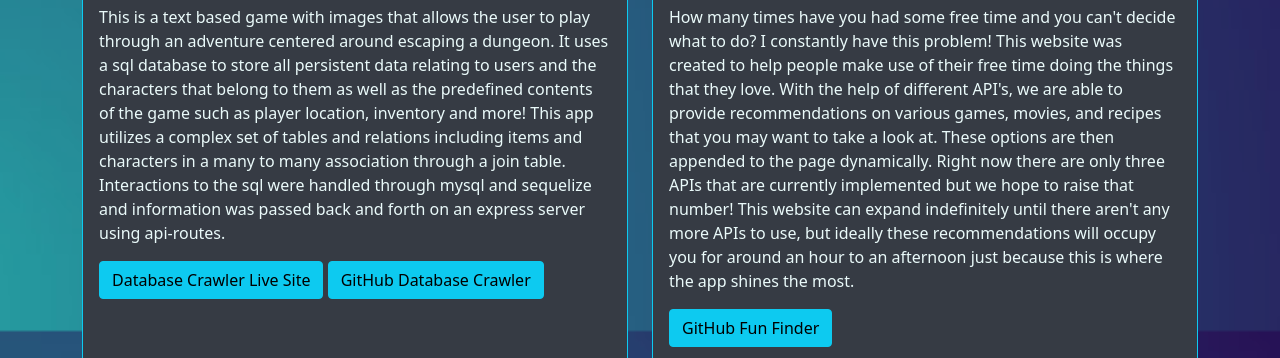
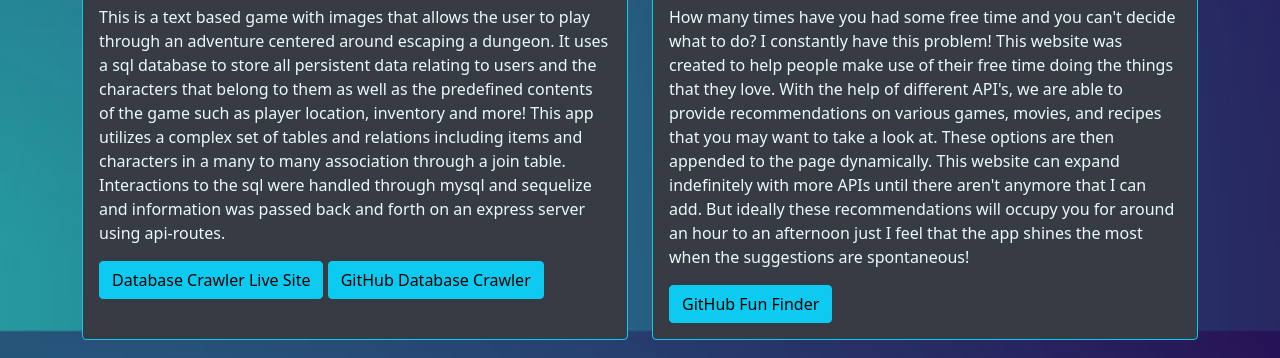
Before and after one commit to Pting1995/portfolio-mk3, a plain HTML site: page projects.html in a window 1280 px wide. Shown: the part 565-923 px from the top of the page. Drawn offline with nearby package versions, Linux system fonts and the light colour scheme.

Commit message:
changed project description text

```diff
--- a/projects.html
+++ b/projects.html
@@ -112,7 +112,7 @@
                 <div class="card-body">
                     <img src="https://media.githubusercontent.com/media/Pting1995/portfolio-mk3/main/images/fun-finder-demo-1400x700.gif" class="gif-project">
                     <h6 class="skills">Skills Showcase: APIs, API Queries, Dynamic Card Generation and Information </h6>
-                    <p class="card-text project-description">How many times have you had some free time and you can't decide what to do? I constantly have this problem! This website was created to help people make use of their free time doing the things that they love. With the help of different API's, we are able to provide recommendations on various games, movies, and recipes that you may want to take a look at. These options are then appended to the page dynamically. Right now there are only three APIs that are currently implemented but we hope to raise that number! This website can expand indefinitely until there aren't any more APIs to use, but ideally these recommendations will occupy you for around an hour to an afternoon just because this is where the app shines the most.</p>
+                    <p class="card-text project-description">How many times have you had some free time and you can't decide what to do? I constantly have this problem! This website was created to help people make use of their free time doing the things that they love. With the help of different API's, we are able to provide recommendations on various games, movies, and recipes that you may want to take a look at. These options are then appended to the page dynamically. This website can expand indefinitely with more APIs until there aren't anymore that I can add. But ideally these recommendations will occupy you for around an hour to an afternoon just I feel that the app shines the most when the suggestions are spontaneous!</p>
                     <a href="https://github.com/Pting1995/Fun-Finder" class="btn btn-info button-bottom button-left"
                         target="blank">GitHub Fun Finder</a>
                 </div>
```
